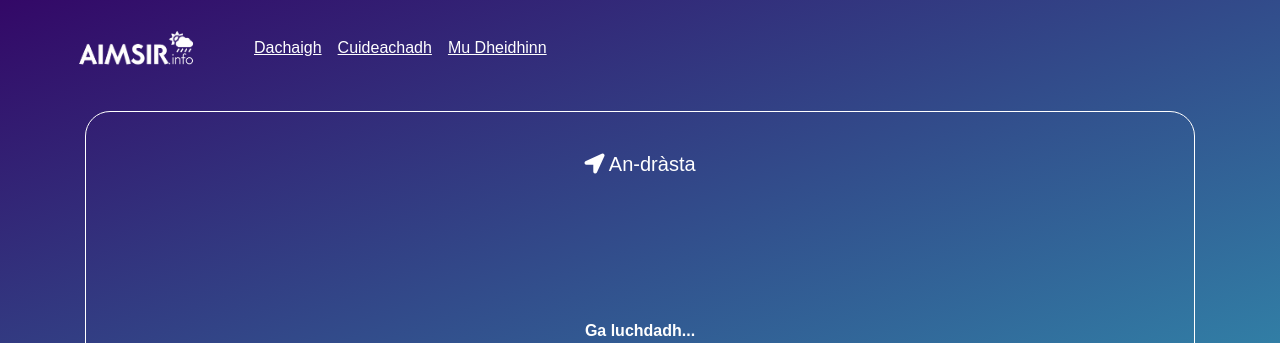
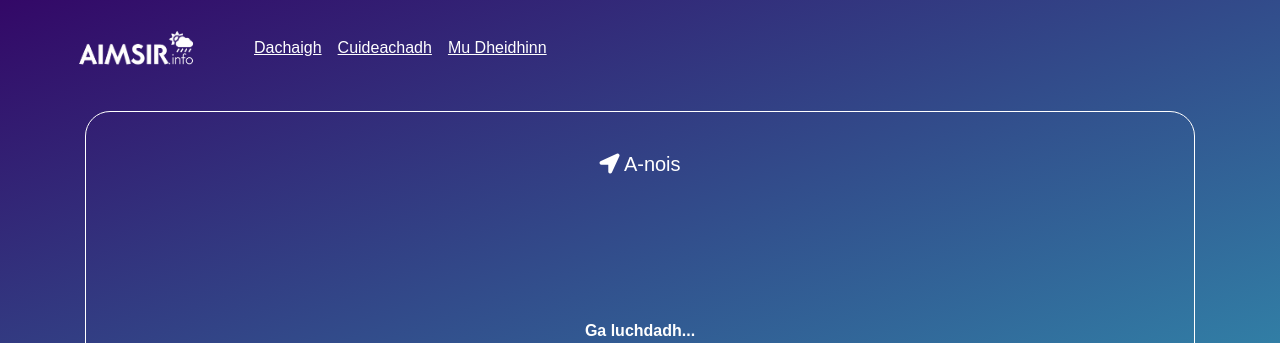
Before and after one commit to angeidheal/aimsir, a Jekyll site: the page built from ga.html, in a window 1280 px wide. Shown: the top 343 px of the page. Built offline with Jekyll 4.4.1, drawn with Linux system fonts in a browser that asks for light colours; nearby versions of some CDN libraries; a script that is not in the unit is left out.

Commit message:
Update ga.html

```diff
--- a/ga.html
+++ b/ga.html
@@ -6,7 +6,7 @@
 
 <div class="container">
   <div class="current-weather">
-    <h5 class="section-header"><i class="fas fa-location-arrow"></i> An-dràsta</h5>
+    <h5 class="section-header"><i class="fas fa-location-arrow"></i> A-nois</h5>
     <div class="row">
       <div class="col-md-12 weather-icon">
         <canvas class="icon" width="128" height="128"></canvas>
```
